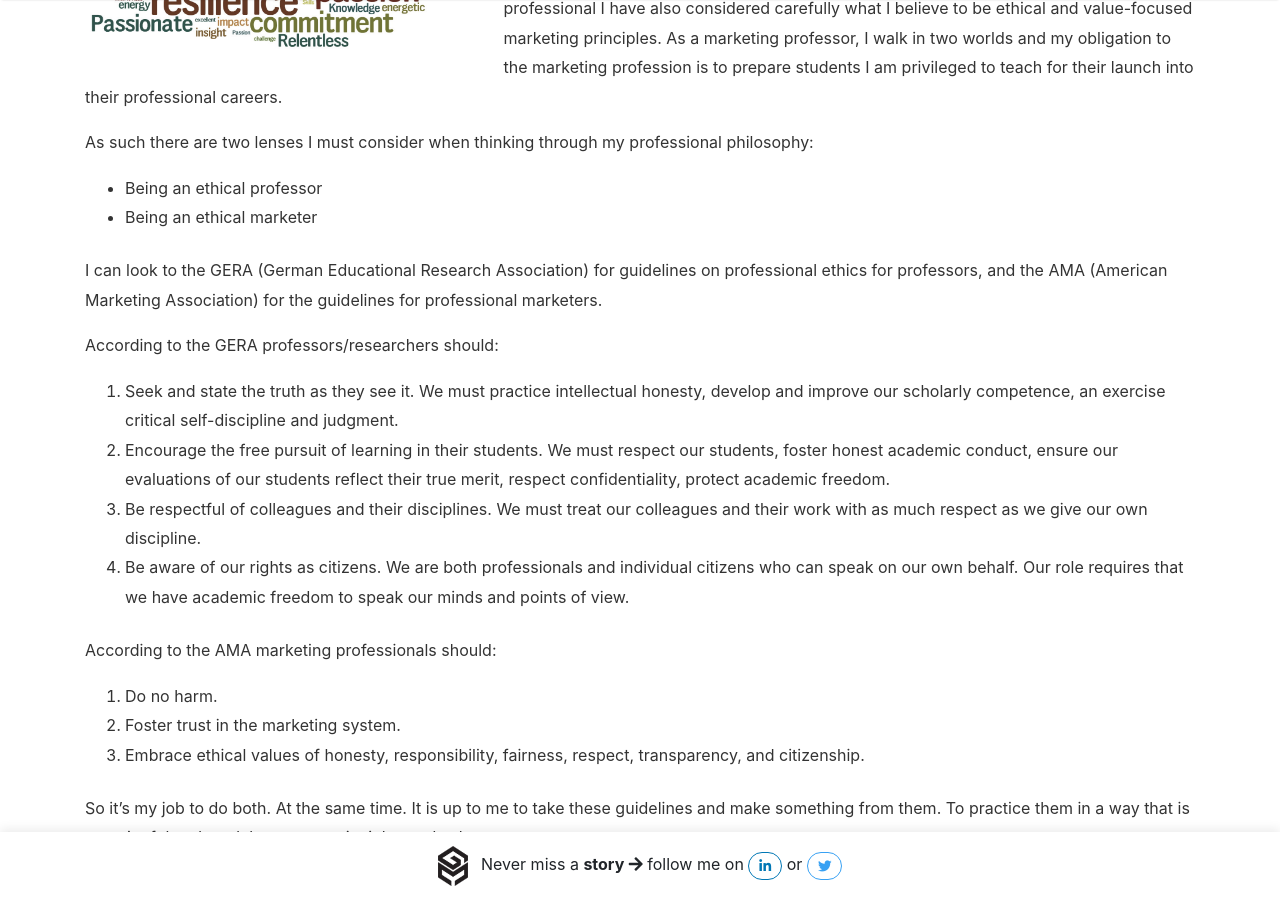
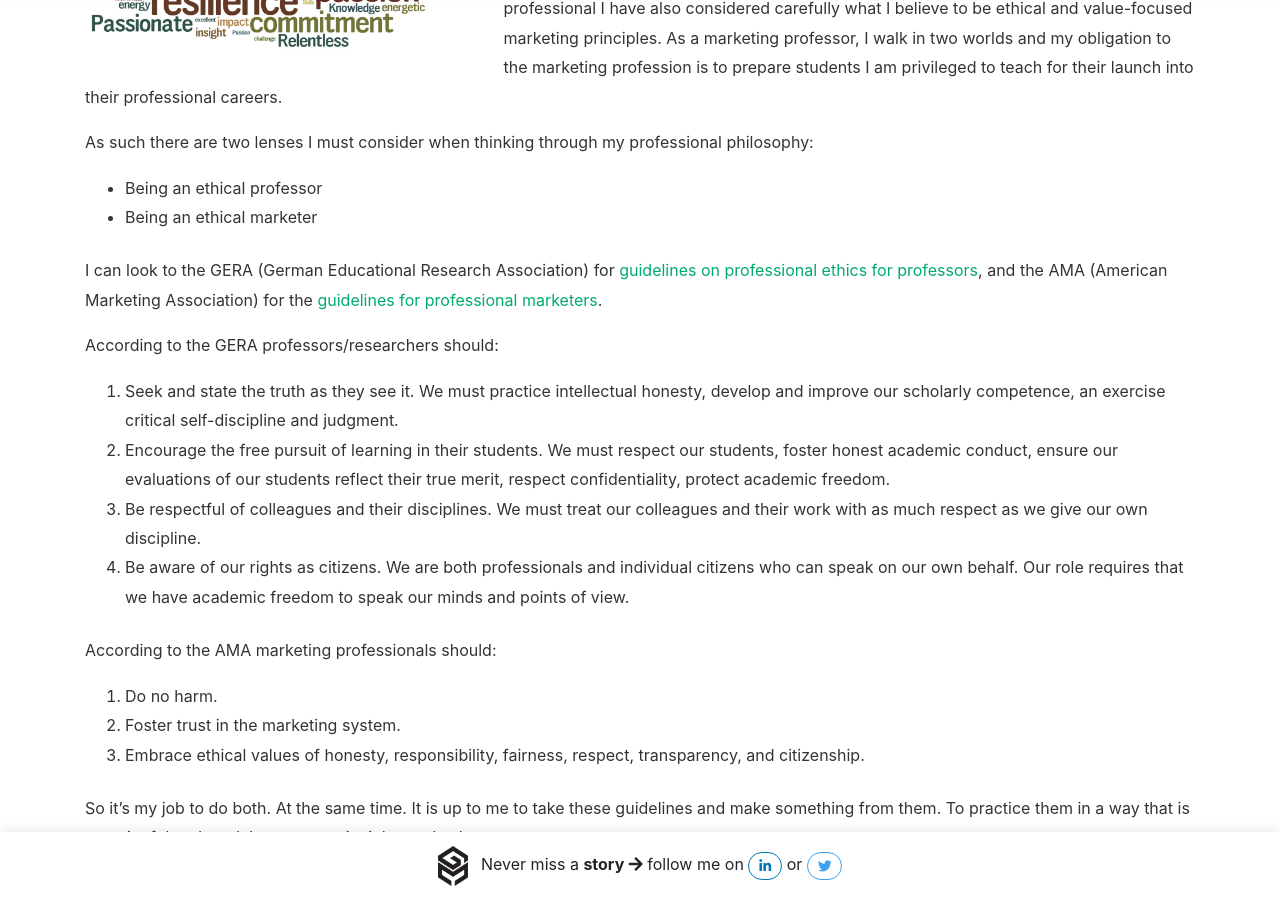
Before and after one commit to mgroheu/mgroh.github.io, a Jekyll site: the page built from _pages/teaching.md, in a window 1280 px wide and 900 px high, scrolled down 348 px. Built offline with Jekyll 4.4.1, drawn with Linux system fonts in a browser that asks for light colours; nearby versions of some CDN libraries; comment, search, counter and statistics services are not loaded; part of the change alters nothing that is shown.

```diff
--- a/_pages/teaching.md
+++ b/_pages/teaching.md
@@ -28,7 +28,11 @@ As such there are two lenses I must consider when thinking through my profession
 </ul>
 
 <p>
-I can look to the GERA (German Educational Research Association) for guidelines on professional ethics for professors, and the AMA (American Marketing Association) for the guidelines for professional marketers.
+I can look to the GERA (German Educational Research Association) for <a href="https://www.dgfe.de/en/about-dgfe-gera/code-of-ethics" target="_blank">guidelines on professional ethics for professors</a>, and the AMA (American Marketing Association) for the <a href="https://www.ama.org/codes-of-conduct/" target="_blank">guidelines for professional marketers</a>.
+
+
+
+
 </p>
 <p>
 According to the GERA professors/researchers should:
```
Also changed, not shown: 19 other files.
